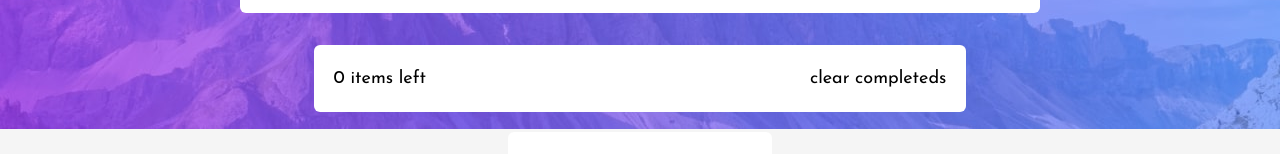
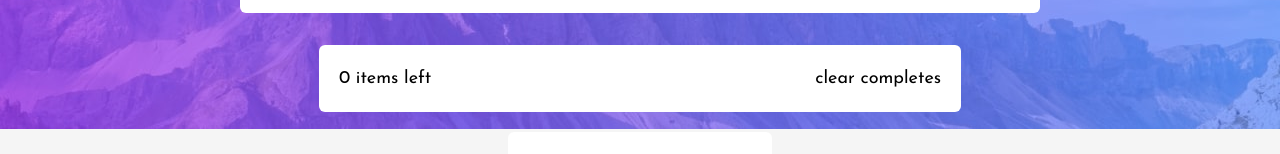
Before and after one commit to osvaldocams/fm-todo-app, a React (Vite) app: page / in a window 1280 px wide. Shown: the part 171-325 px from the top of the page. Built offline with nearby package versions, Linux system fonts and the light colour scheme.

Commit message:
revision done for firt deploy

```diff
--- a/src/App.tsx
+++ b/src/App.tsx
@@ -5,7 +5,6 @@ import ListContainer from "./components/ListContainer"
 import TodoFilters from "./components/TodoFilters"
 import { useTodo } from "./hooks/useTodo"
 
-// "bg-slate-100 min-h-screen"
 
 function App() {
 	const {state, dispatch} = useTodo()
--- a/src/components/ListContainer.tsx
+++ b/src/components/ListContainer.tsx
@@ -37,25 +37,6 @@ export default function ListContainer() {
                             key={todo.id}
                             todo={todo}
                         />
-                        // <div
-                        //     className={`${state.DarkMode ? 'bg-stone-700 text-white border-slate-400': ''} flex justify-between items-center gap-3 p-5 pb-10 border-b last-of-type:border-0`}
-                        //     key={todo.id}
-                        // >
-                        //     <input
-                        //         type="checkbox"
-                        //         className="check"
-                        //         id="completed"
-                        //         checked={todo.completed}
-                        //         onChange={()=>{dispatch({type: 'toggle-todo', payload: {id: todo.id}})}}
-
-                        //     />
-                        //     <p className={`flex-1 ${todo.completed && 'line-through'}`}>{todo.text}</p>
-                        //     <img
-                        //         className="cursor-pointer"
-                        //         src="/img/icon-cross.svg" alt="delete"
-                        //         onClick={()=>{dispatch({type: 'delete-todo', payload: {deleted: todo.id}})}}
-                        //     />
-                        // </div>
                     ))}
 
             </div>
@@ -69,7 +50,7 @@ export default function ListContainer() {
                 <button
                     onClick={()=>{dispatch({type: 'clear-completed'})}}
                 >
-                    clear completeds
+                    clear completes
                 </button>
             </div>
         </>
--- a/src/reducers/todo-reducer.ts
+++ b/src/reducers/todo-reducer.ts
@@ -112,8 +112,6 @@ export const todoReducer = (
         const activeIndex = state.todos.findIndex(todo => todo.id === activeId)
         const overIndex = state.todos.findIndex(todo => todo.id === overId)
         const newTodos = arrayMove(state.todos, activeIndex, overIndex)
-        // const newTodos = [...state.todos]
-        // newTodos.splice(overIndex, 0, newTodos.splice(activeIndex, 1)[0])
         return {
             ...state,
             todos: newTodos
```
